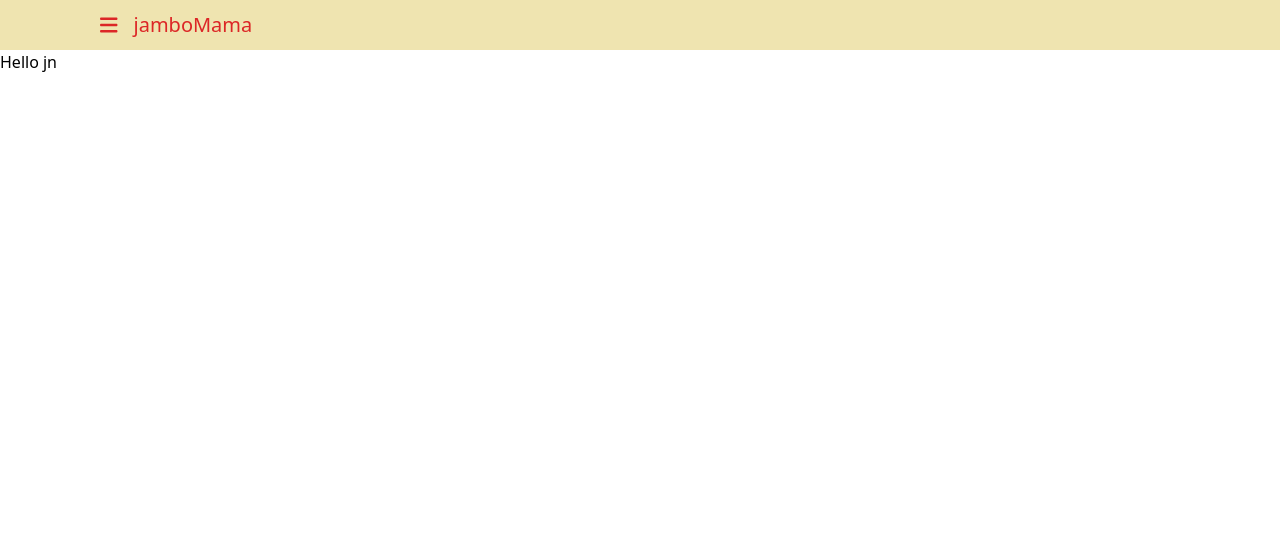
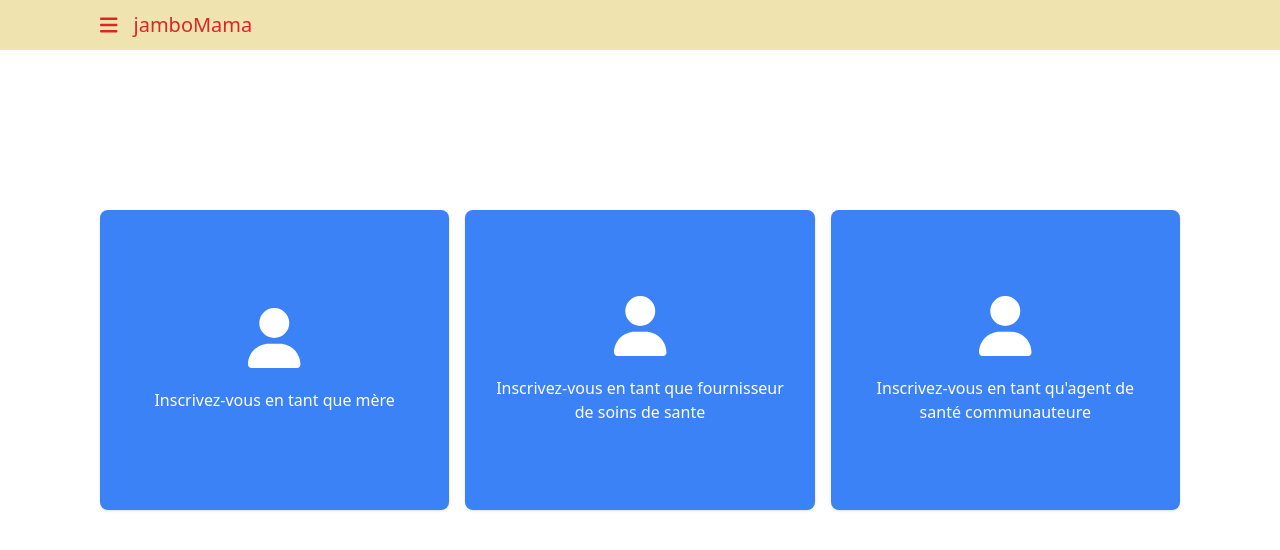
Before and after one commit to Jospin6/jambo-mama, a React (Vite) app: page / in a window 1280 px wide. Shown: the top 550 px of the page. Built offline with nearby package versions, Linux system fonts and the light colour scheme.

Commit message:
Add grids for home navigation

```diff
--- a/src/components/homeCardbtn.jsx
+++ b/src/components/homeCardbtn.jsx
@@ -1,6 +1,8 @@
-export const homeCardbtn = ({icon, text, onclick}) => {
-    return <div className="h-[300px] rounded-lg bg-blue-500 text-white shadow" onClick={onclick}>
-        <div className="flex justify-center"> {icon} </div>
-        <div className="flex justify-center"> {text} </div>
+export const HomeCardbtn = ({children, text, onclick}) => {
+    return <div className="h-[300px] flex justify-center items-center col-span-2 rounded-lg bg-blue-500 px-6 text-white shadow" onClick={onclick}>
+        <div>
+            <div className="flex justify-center text-[60px] pb-[20px]"> {children} </div>
+            <div className="flex justify-center text-center"> {text} </div>
+        </div>
     </div>
 }
--- a/src/containers/Home.jsx
+++ b/src/containers/Home.jsx
@@ -1,5 +1,19 @@
+import { FontAwesomeIcon } from '@fortawesome/react-fontawesome'
+import { faUser } from '@fortawesome/free-solid-svg-icons'
+import { HomeCardbtn } from '../components/homeCardbtn'
+
 export const Home = () => {
-    return <div>
-        Hello jn
+    return <div className="w-full h-[90vh] flex justify-center items-center">
+        <div className="grid w-full grid-cols-6 gap-4 h-[400px] px-[100px]">
+            <HomeCardbtn text={"Inscrivez-vous en tant que mère"}>
+                <FontAwesomeIcon icon={faUser}/>
+            </HomeCardbtn>
+            <HomeCardbtn text={"Inscrivez-vous en tant que fournisseur de soins de sante"}>
+                <FontAwesomeIcon icon={faUser}/>
+            </HomeCardbtn>
+            <HomeCardbtn text={"Inscrivez-vous en tant qu'agent de santé communauteure"}>
+                <FontAwesomeIcon icon={faUser}/>
+            </HomeCardbtn>
+        </div>
     </div>
 }
```
